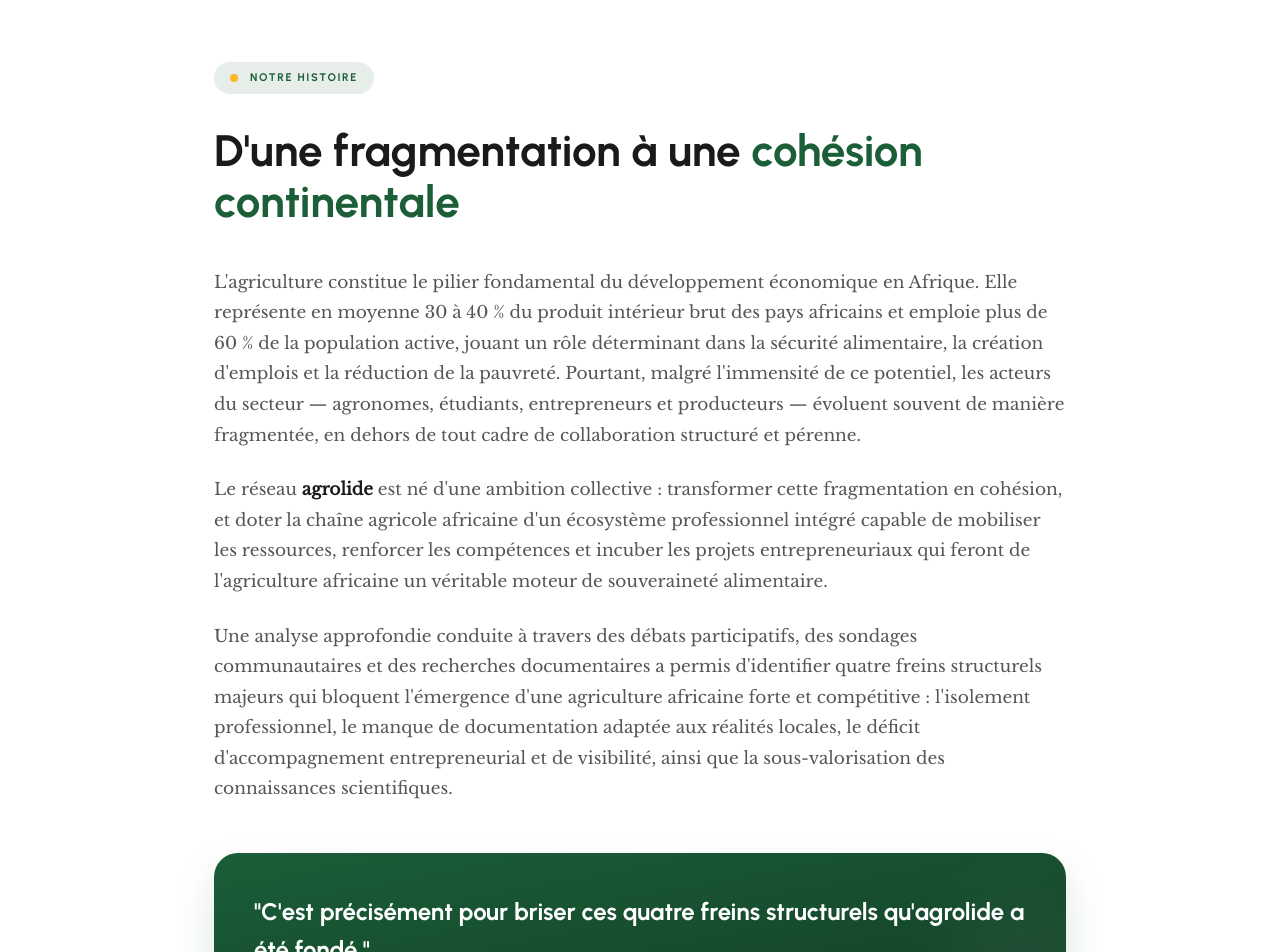
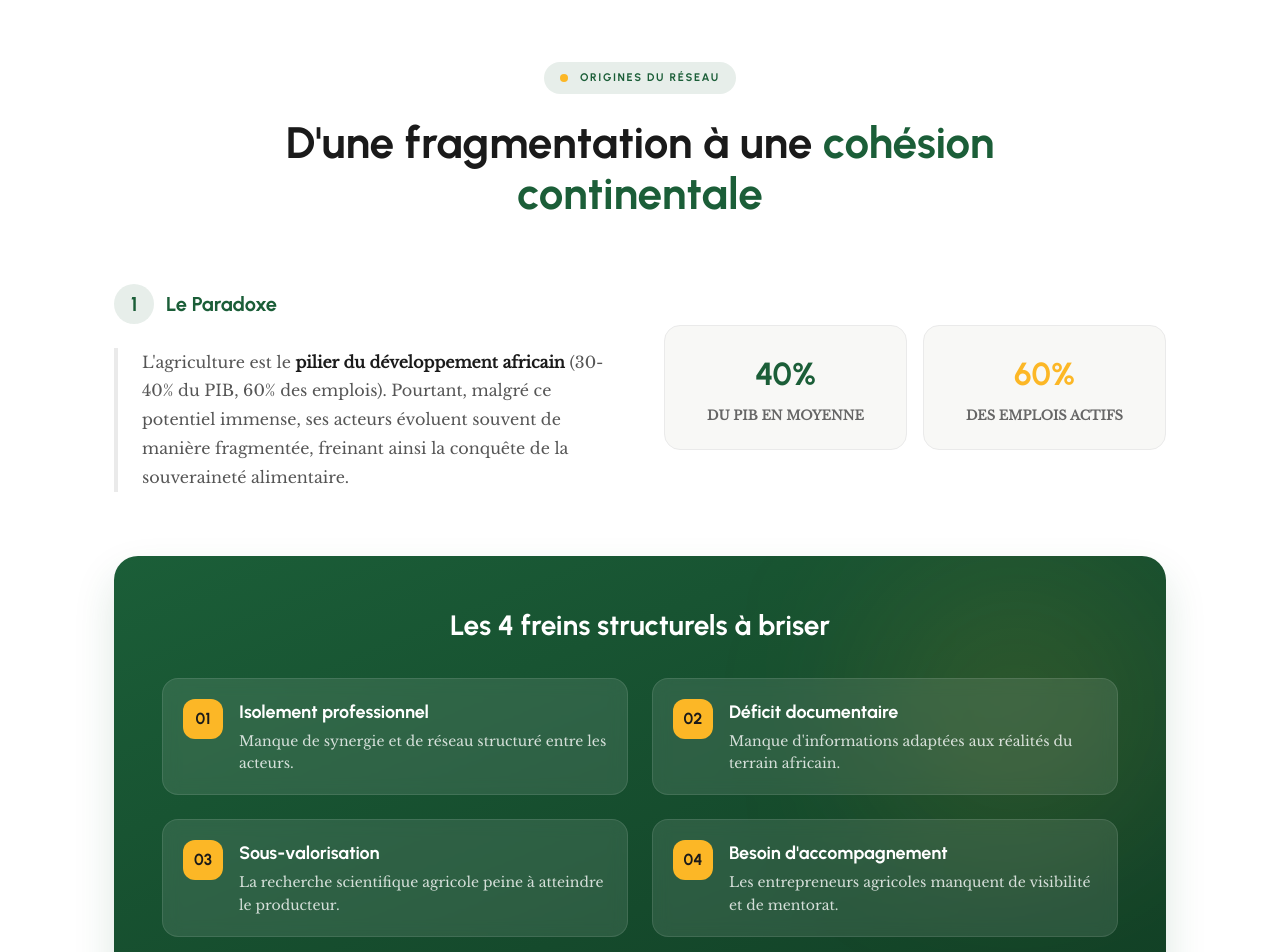
Before and after one commit to remyagaguy-lab/agrolide, a Next.js app in the folder agrolide/: page /qui-sommes-nous in a window 1280 px wide. Shown: the part 540-1492 px from the top of the page. Built offline with nearby package versions, Linux system fonts and the light colour scheme.

Commit message:
style(qui-sommes-nous): refonte plus créative de l'histoire du réseau

```diff
--- a/agrolide/src/app/(public)/qui-sommes-nous/page.tsx
+++ b/agrolide/src/app/(public)/qui-sommes-nous/page.tsx
@@ -34,34 +34,83 @@ export default function QuiSommesNousPage() {
 
       {/* ── NOTRE HISTOIRE ───────────────────────── */}
       <section className="py-[40px] md:py-[80px] bg-white">
-        <div className="max-w-[900px] mx-auto px-6">
-          <div className="inline-flex items-center gap-3 px-4 py-2 rounded-full bg-[#1b5e38]/10 text-[#1b5e38] font-heading font-[700] text-[11px] tracking-[0.15em] uppercase mb-8">
-            <span className="w-2 h-2 rounded-full bg-[#fcb726]" />
-            Notre Histoire
+        <div className="max-w-[1100px] mx-auto px-6">
+          <div className="text-center mb-16">
+            <div className="inline-flex items-center gap-3 px-4 py-2 rounded-full bg-[#1b5e38]/10 text-[#1b5e38] font-heading font-[700] text-[11px] tracking-[0.15em] uppercase mb-6">
+              <span className="w-2 h-2 rounded-full bg-[#fcb726]" />
+              Origines du réseau
+            </div>
+            <h2 className="font-heading font-[800] text-[32px] md:text-[44px] text-[#1a1a1a] leading-[1.15] max-w-[800px] mx-auto">
+              D'une fragmentation à une <span className="text-[#1b5e38]">cohésion continentale</span>
+            </h2>
           </div>
-          <h2 className="font-heading font-[800] text-[32px] md:text-[44px] text-[#1a1a1a] leading-[1.15] mb-10">
-            D'une fragmentation à une <span className="text-[#1b5e38]">cohésion continentale</span>
-          </h2>
 
-          <div className="space-y-6 font-sans text-[17px] text-[#555] leading-[1.8]">
-            <p>
-              L'agriculture constitue le pilier fondamental du développement économique en Afrique. Elle représente en moyenne 30 à 40 % du produit intérieur brut des pays africains et emploie plus de 60 % de la population active, jouant un rôle déterminant dans la sécurité alimentaire, la création d'emplois et la réduction de la pauvreté. Pourtant, malgré l'immensité de ce potentiel, les acteurs du secteur — agronomes, étudiants, entrepreneurs et producteurs — évoluent souvent de manière fragmentée, en dehors de tout cadre de collaboration structuré et pérenne.
-            </p>
-            <p>
-              Le réseau <strong className="text-[#1a1a1a] font-[700]">agrolide</strong> est né d'une ambition collective : transformer cette fragmentation en cohésion, et doter la chaîne agricole africaine d'un écosystème professionnel intégré capable de mobiliser les ressources, renforcer les compétences et incuber les projets entrepreneuriaux qui feront de l'agriculture africaine un véritable moteur de souveraineté alimentaire.
-            </p>
-            <p>
-              Une analyse approfondie conduite à travers des débats participatifs, des sondages communautaires et des recherches documentaires a permis d'identifier quatre freins structurels majeurs qui bloquent l'émergence d'une agriculture africaine forte et compétitive : l'isolement professionnel, le manque de documentation adaptée aux réalités locales, le déficit d'accompagnement entrepreneurial et de visibilité, ainsi que la sous-valorisation des connaissances scientifiques.
-            </p>
-            <div className="p-8 md:p-10 bg-gradient-to-br from-[#1b5e38] to-[#124026] text-white rounded-3xl mt-12 shadow-[0_20px_40px_rgba(27,94,56,0.15)] relative overflow-hidden">
-              {/* Decorative element */}
-              <div className="absolute -right-10 -bottom-10 w-40 h-40 bg-white/5 rounded-full blur-2xl pointer-events-none" />
-
-              <p className="font-heading font-[700] text-[20px] md:text-[24px] leading-[1.6] relative z-10">
-                "C'est précisément pour briser ces quatre freins structurels qu'agrolide a été fondé."
+          <div className="grid grid-cols-1 lg:grid-cols-2 gap-12 items-center mb-16">
+            <div className="space-y-6">
+              <div className="inline-flex items-center gap-3 text-[#1b5e38] font-heading font-[800] text-[20px]">
+                <div className="w-10 h-10 rounded-full bg-[#1b5e38]/10 flex items-center justify-center">1</div>
+                Le Paradoxe
+              </div>
+              <p className="font-sans text-[16px] text-[#555] leading-[1.8] border-l-4 border-[#eaeaea] pl-6">
+                L'agriculture est le <strong className="text-[#1a1a1a]">pilier du développement africain</strong> (30-40% du PIB, 60% des emplois). Pourtant, malgré ce potentiel immense, ses acteurs évoluent souvent de manière fragmentée, freinant ainsi la conquête de la souveraineté alimentaire.
               </p>
             </div>
+            <div className="grid grid-cols-2 gap-4">
+              <div className="bg-[#f8f8f6] p-6 rounded-2xl border border-[#eaeaea] text-center">
+                <div className="font-heading font-[800] text-[32px] text-[#1b5e38] mb-2">40%</div>
+                <div className="font-sans text-[13px] text-[#666] font-[600] uppercase">du PIB en moyenne</div>
+              </div>
+              <div className="bg-[#f8f8f6] p-6 rounded-2xl border border-[#eaeaea] text-center">
+                <div className="font-heading font-[800] text-[32px] text-[#fcb726] mb-2">60%</div>
+                <div className="font-sans text-[13px] text-[#666] font-[600] uppercase">des emplois actifs</div>
+              </div>
+            </div>
           </div>
+
+          <div className="bg-gradient-to-br from-[#1b5e38] to-[#124026] rounded-3xl p-8 md:p-12 text-white relative overflow-hidden shadow-[0_20px_40px_rgba(27,94,56,0.15)] mb-16">
+            <div className="absolute top-0 right-0 w-[300px] h-[300px] bg-[#fcb726]/10 rounded-full blur-[80px] pointer-events-none" />
+            <h3 className="font-heading font-[800] text-[24px] md:text-[28px] mb-8 relative z-10 text-center">
+              Les 4 freins structurels à briser
+            </h3>
+            <div className="grid grid-cols-1 sm:grid-cols-2 gap-6 relative z-10">
+              <div className="bg-white/10 backdrop-blur-sm border border-white/10 p-5 rounded-2xl flex items-start gap-4">
+                <div className="w-10 h-10 bg-[#fcb726] text-[#1a1a1a] rounded-xl flex items-center justify-center flex-shrink-0 font-heading font-[800]">01</div>
+                <div>
+                  <h4 className="font-heading font-[700] text-[18px] mb-1">Isolement professionnel</h4>
+                  <p className="font-sans text-[14px] text-white/80 leading-[1.6]">Manque de synergie et de réseau structuré entre les acteurs.</p>
+                </div>
+              </div>
+              <div className="bg-white/10 backdrop-blur-sm border border-white/10 p-5 rounded-2xl flex items-start gap-4">
+                <div className="w-10 h-10 bg-[#fcb726] text-[#1a1a1a] rounded-xl flex items-center justify-center flex-shrink-0 font-heading font-[800]">02</div>
+                <div>
+                  <h4 className="font-heading font-[700] text-[18px] mb-1">Déficit documentaire</h4>
+                  <p className="font-sans text-[14px] text-white/80 leading-[1.6]">Manque d'informations adaptées aux réalités du terrain africain.</p>
+                </div>
+              </div>
+              <div className="bg-white/10 backdrop-blur-sm border border-white/10 p-5 rounded-2xl flex items-start gap-4">
+                <div className="w-10 h-10 bg-[#fcb726] text-[#1a1a1a] rounded-xl flex items-center justify-center flex-shrink-0 font-heading font-[800]">03</div>
+                <div>
+                  <h4 className="font-heading font-[700] text-[18px] mb-1">Sous-valorisation</h4>
+                  <p className="font-sans text-[14px] text-white/80 leading-[1.6]">La recherche scientifique agricole peine à atteindre le producteur.</p>
+                </div>
+              </div>
+              <div className="bg-white/10 backdrop-blur-sm border border-white/10 p-5 rounded-2xl flex items-start gap-4">
+                <div className="w-10 h-10 bg-[#fcb726] text-[#1a1a1a] rounded-xl flex items-center justify-center flex-shrink-0 font-heading font-[800]">04</div>
+                <div>
+                  <h4 className="font-heading font-[700] text-[18px] mb-1">Besoin d'accompagnement</h4>
+                  <p className="font-sans text-[14px] text-white/80 leading-[1.6]">Les entrepreneurs agricoles manquent de visibilité et de mentorat.</p>
+                </div>
+              </div>
+            </div>
+          </div>
+
+          <div className="text-center max-w-[800px] mx-auto">
+            <h3 className="font-heading font-[800] text-[28px] text-[#1a1a1a] mb-6">Notre Réponse : agrolide</h3>
+            <p className="font-sans text-[18px] text-[#555] leading-[1.8] bg-[#f8f8f6] p-8 rounded-3xl border border-[#eaeaea]">
+              Transformer cette fragmentation en un <strong className="text-[#1a1a1a]">écosystème professionnel intégré</strong>, capable de mobiliser les ressources, de renforcer les compétences et d'incuber les projets qui feront de l'agriculture un moteur de souveraineté.
+            </p>
+          </div>
+
         </div>
       </section>
 
```
